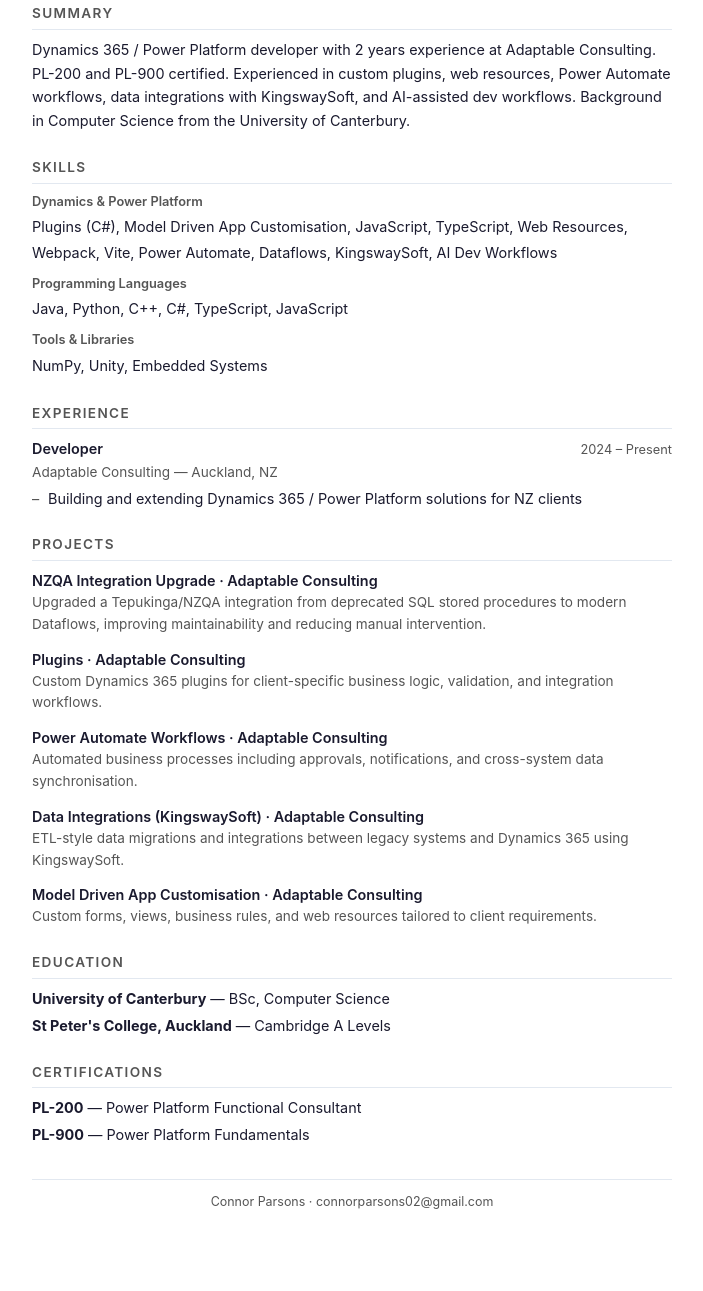
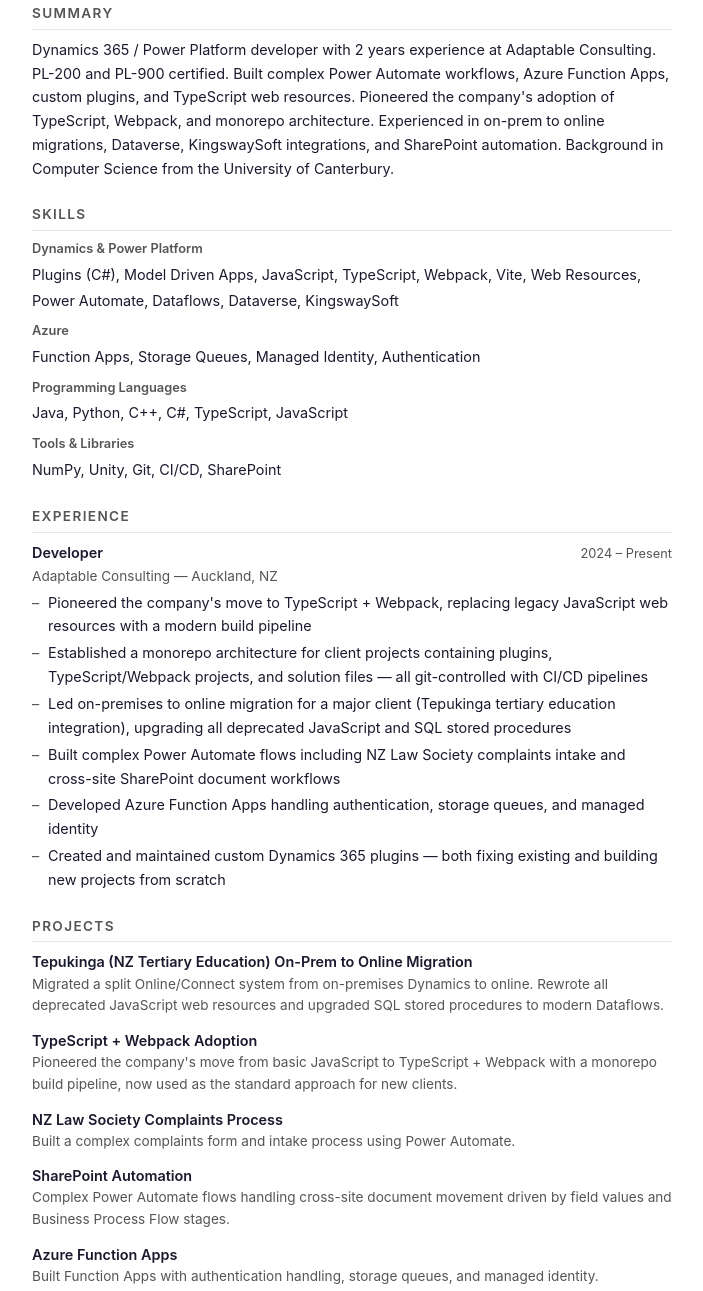
Before and after one commit to Cordedmink2/cv, a plain HTML site: page index.html in a window 1280 px wide. Shown: the part 176-1467 px from the top of the page, without its empty margins (288-991 px from the left). Before the commit the page ends 1428 px from the top, so only its background shows below. Drawn offline with Linux system fonts and the light colour scheme.

Commit message:
Update with detailed Adaptable projects - on-prem migration, TypeScript/Webpack, monorepo, NZ Law Society, Azure functions, SharePoint

```diff
--- a/index.html
+++ b/index.html
@@ -43,13 +43,11 @@
 
   p, .entry, .compact-list { font-size: 0.9rem; line-height: 1.65; }
 
-  /* Skills grid */
   .skill-group { margin-bottom: 0.5rem; }
   .skill-group:last-child { margin-bottom: 0; }
   .skill-group strong { font-size: 0.8rem; font-weight: 600; color: var(--muted); display: block; margin-bottom: 0.15rem; }
   .skill-group span { font-size: 0.9rem; }
 
-  /* Experience */
   .entry { margin-bottom: 1rem; }
   .entry-header { display: flex; justify-content: space-between; align-items: baseline; flex-wrap: wrap; }
   .entry-title { font-weight: 600; }
@@ -59,7 +57,6 @@
   .entry li { padding-left: 1rem; position: relative; margin-bottom: 0.2rem; }
   .entry li::before { content: "–"; position: absolute; left: 0; color: var(--muted); }
 
-  /* Projects */
   .project { margin-bottom: 0.75rem; }
   .project:last-child { margin-bottom: 0; }
   .project-title { font-weight: 600; font-size: 0.9rem; }
@@ -91,9 +88,11 @@
   <h2>Summary</h2>
   <p>
     Dynamics 365 / Power Platform developer with 2 years experience at Adaptable Consulting.
-    PL-200 and PL-900 certified. Experienced in custom plugins, web resources, Power Automate
-    workflows, data integrations with KingswaySoft, and AI-assisted dev workflows.
-    Background in Computer Science from the University of Canterbury.
+    PL-200 and PL-900 certified. Built complex Power Automate workflows, Azure Function Apps,
+    custom plugins, and TypeScript web resources. Pioneered the company's adoption of TypeScript,
+    Webpack, and monorepo architecture. Experienced in on-prem to online migrations, Dataverse,
+    KingswaySoft integrations, and SharePoint automation. Background in Computer Science from
+    the University of Canterbury.
   </p>
 </section>
 
@@ -102,7 +101,12 @@
 
   <div class="skill-group">
     <strong>Dynamics &amp; Power Platform</strong>
-    <span>Plugins (C#), Model Driven App Customisation, JavaScript, TypeScript, Web Resources, Webpack, Vite, Power Automate, Dataflows, KingswaySoft, AI Dev Workflows</span>
+    <span>Plugins (C#), Model Driven Apps, JavaScript, TypeScript, Webpack, Vite, Web Resources, Power Automate, Dataflows, Dataverse, KingswaySoft</span>
+  </div>
+
+  <div class="skill-group">
+    <strong>Azure</strong>
+    <span>Function Apps, Storage Queues, Managed Identity, Authentication</span>
   </div>
 
   <div class="skill-group">
@@ -112,7 +116,7 @@
 
   <div class="skill-group">
     <strong>Tools &amp; Libraries</strong>
-    <span>NumPy, Unity, Embedded Systems</span>
+    <span>NumPy, Unity, Git, CI/CD, SharePoint</span>
   </div>
 </section>
 
@@ -126,7 +130,12 @@
     </div>
     <div class="entry-org">Adaptable Consulting — Auckland, NZ</div>
     <ul>
-      <li>Building and extending Dynamics 365 / Power Platform solutions for NZ clients</li>
+      <li>Pioneered the company's move to TypeScript + Webpack, replacing legacy JavaScript web resources with a modern build pipeline</li>
+      <li>Established a monorepo architecture for client projects containing plugins, TypeScript/Webpack projects, and solution files — all git-controlled with CI/CD pipelines</li>
+      <li>Led on-premises to online migration for a major client (Tepukinga tertiary education integration), upgrading all deprecated JavaScript and SQL stored procedures</li>
+      <li>Built complex Power Automate flows including NZ Law Society complaints intake and cross-site SharePoint document workflows</li>
+      <li>Developed Azure Function Apps handling authentication, storage queues, and managed identity</li>
+      <li>Created and maintained custom Dynamics 365 plugins — both fixing existing and building new projects from scratch</li>
     </ul>
   </div>
 </section>
@@ -135,28 +144,38 @@
   <h2>Projects</h2>
 
   <div class="project">
-    <div class="project-title">NZQA Integration Upgrade &middot; Adaptable Consulting</div>
-    <div class="project-desc">Upgraded a Tepukinga/NZQA integration from deprecated SQL stored procedures to modern Dataflows, improving maintainability and reducing manual intervention.</div>
+    <div class="project-title">Tepukinga (NZ Tertiary Education) On-Prem to Online Migration</div>
+    <div class="project-desc">Migrated a split Online/Connect system from on-premises Dynamics to online. Rewrote all deprecated JavaScript web resources and upgraded SQL stored procedures to modern Dataflows.</div>
   </div>
 
   <div class="project">
-    <div class="project-title">Plugins &middot; Adaptable Consulting</div>
-    <div class="project-desc">Custom Dynamics 365 plugins for client-specific business logic, validation, and integration workflows.</div>
+    <div class="project-title">TypeScript + Webpack Adoption</div>
+    <div class="project-desc">Pioneered the company's move from basic JavaScript to TypeScript + Webpack with a monorepo build pipeline, now used as the standard approach for new clients.</div>
   </div>
 
   <div class="project">
-    <div class="project-title">Power Automate Workflows &middot; Adaptable Consulting</div>
-    <div class="project-desc">Automated business processes including approvals, notifications, and cross-system data synchronisation.</div>
+    <div class="project-title">NZ Law Society Complaints Process</div>
+    <div class="project-desc">Built a complex complaints form and intake process using Power Automate.</div>
   </div>
 
   <div class="project">
-    <div class="project-title">Data Integrations (KingswaySoft) &middot; Adaptable Consulting</div>
-    <div class="project-desc">ETL-style data migrations and integrations between legacy systems and Dynamics 365 using KingswaySoft.</div>
+    <div class="project-title">SharePoint Automation</div>
+    <div class="project-desc">Complex Power Automate flows handling cross-site document movement driven by field values and Business Process Flow stages.</div>
   </div>
 
   <div class="project">
-    <div class="project-title">Model Driven App Customisation &middot; Adaptable Consulting</div>
-    <div class="project-desc">Custom forms, views, business rules, and web resources tailored to client requirements.</div>
+    <div class="project-title">Azure Function Apps</div>
+    <div class="project-desc">Built Function Apps with authentication handling, storage queues, and managed identity.</div>
+  </div>
+
+  <div class="project">
+    <div class="project-title">Custom Plugins</div>
+    <div class="project-desc">Built new plugin projects from scratch, defining the architecture and approach — not just maintenance.</div>
+  </div>
+
+  <div class="project">
+    <div class="project-title">KingswaySoft Data Integrations</div>
+    <div class="project-desc">ETL-style data migrations and integrations between legacy systems and Dynamics 365.</div>
   </div>
 </section>
 
```
